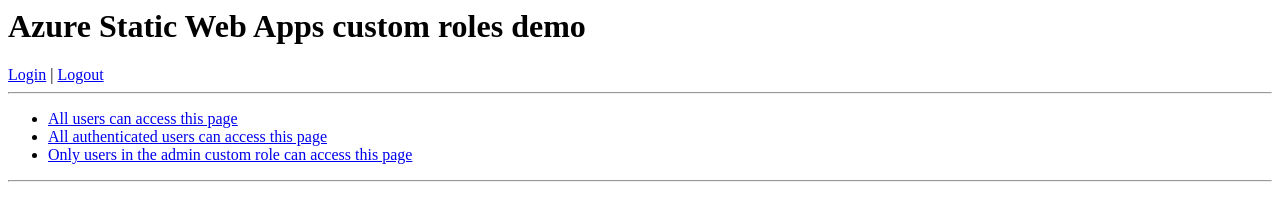
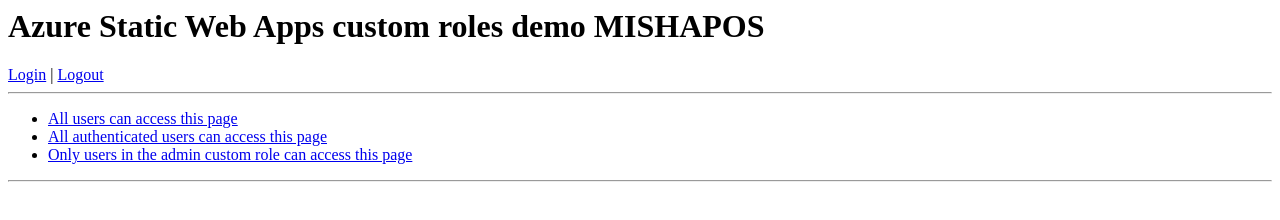
Before and after one commit to mishapos/custom-roles-func, a website: page frontend/index.html in a window 1280 px wide. Drawn offline with Linux system fonts and the light colour scheme; no server answers.

Commit message:
Update index.html

```diff
--- a/frontend/index.html
+++ b/frontend/index.html
@@ -13,7 +13,7 @@
 </head>
 
 <body>
-    <h1>Azure Static Web Apps custom roles demo</h1>
+    <h1>Azure Static Web Apps custom roles demo MISHAPOS</h1>
     <div>
         <a href="/.auth/login/aad">Login</a> | <a href="/.auth/logout">Logout</a>
     </div>
```
